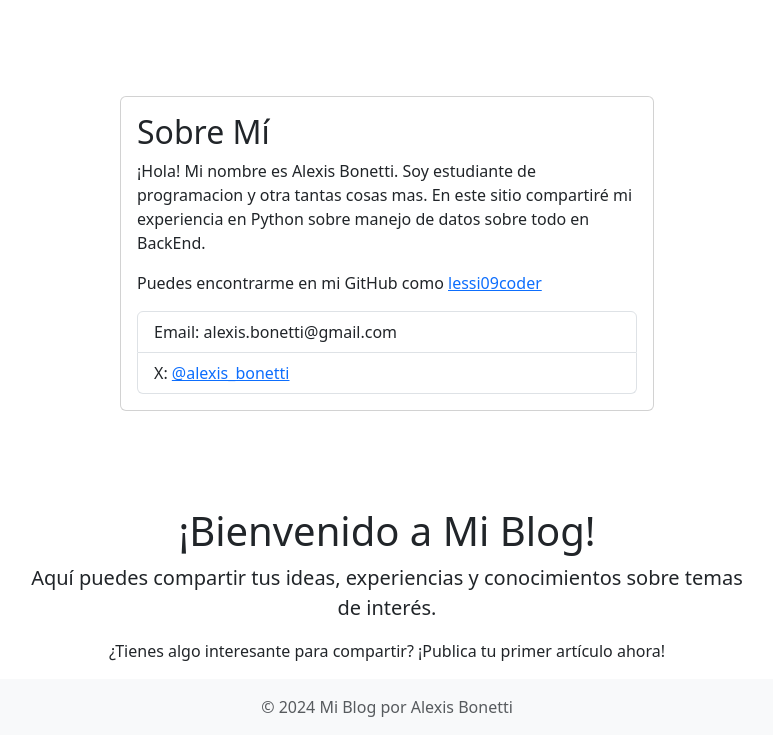
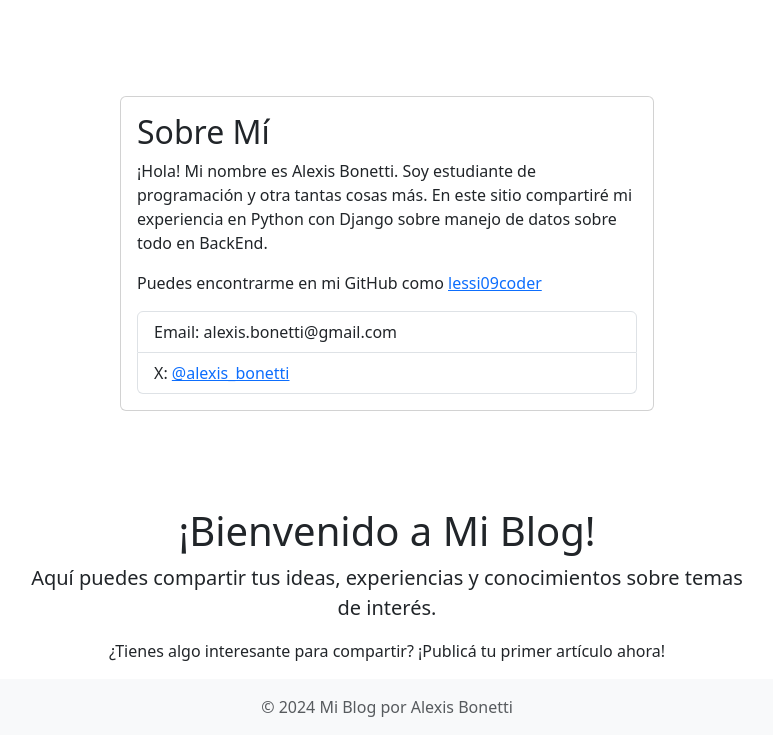
Before and after one commit to lessi09coder/PythonCoder, a Django app: page /about/ in a window 1280 px wide. Shown: the part 56-800 px from the top of the page, without its empty margins (253-1026 px from the left). Run offline with Django 5.2, Linux system fonts and the light colour scheme.

Commit message:
About my

```diff
--- a/EntregaFinal/SUPERBLOG/SUPERBLOG/urls.py
+++ b/EntregaFinal/SUPERBLOG/SUPERBLOG/urls.py
@@ -47,7 +47,7 @@ urlpatterns = [
         ArticuloDetalle.as_view(),
         name="articuloDetalle",
     ),
-    path("about/", SobreMi.as_view(), name="SobreMi"),
+    path("about/", SobreMi.as_view(), name="sobreMi"),
 ] + static(settings.MEDIA_URL, document_root=settings.MEDIA_ROOT)
 
 
--- a/EntregaFinal/SUPERBLOG/templates/index.html
+++ b/EntregaFinal/SUPERBLOG/templates/index.html
@@ -6,7 +6,15 @@
     <meta charset="UTF-8">
     <title>AlexBlog</title>
     <link rel="stylesheet" type="text/css" href="https://cdn.jsdelivr.net/npm/bootstrap@5.3.2/dist/css/bootstrap.min.css"/>
-
+    <style>
+        /* Estilos personalizados para el efecto de zoom */
+        .navbar-nav .nav-link {
+            transition: transform 0.3s ease; /* Transición suave */
+        }
+        .navbar-nav .nav-link:hover {
+            transform: scale(1.1); /* Zoom al pasar el puntero */
+        }
+    </style>
 </head>
 
 <body>
@@ -28,14 +36,14 @@
                             <a class="nav-link" href="{% url 'registro' %}">Registro</a>
                         </li>
                         <li class="nav-item">
-                            <a class="nav-link" href="/about/">Sobre mi</a>
+                            <a class="nav-link" href="{% url 'sobreMi' %}">Sobre mi</a>
                         </li>
                         {% if user.is_authenticated%}
                         <li class="nav-item">
-                            <a class="nav-link" href="/todosArticulos/">Articulos</a>
+                            <a class="nav-link" href="{% url 'verArticulos' %}">Articulos</a>
                         </li>
                         <li class="nav-item">
-                            <a class="nav-link" href="/agregarArticulos/" >Agregar articulo</a>
+                            <a class="nav-link" href="{% url 'AgregarArticulos' %}" >Agregar articulo</a>
                         </li>
                         <li class="nav-item">
                             <form method="post" action="{% url 'logout' %}">
@@ -67,7 +75,7 @@
                 <div class="col-md-8 offset-md-2">
                     <h1 class="text-center">¡Bienvenido a Mi Blog!</h1>
                     <p class="lead text-center">Aquí puedes compartir tus ideas, experiencias y conocimientos sobre temas de interés.</p>
-                    <p class="text-center">¿Tienes algo interesante para compartir? ¡Publica tu primer artículo ahora!</p>
+                    <p class="text-center">¿Tienes algo interesante para compartir? ¡Publicá tu primer artículo ahora!</p>
                 </div>
             </div>
         </div>
--- a/EntregaFinal/SUPERBLOG/templates/sobreMi.html
+++ b/EntregaFinal/SUPERBLOG/templates/sobreMi.html
@@ -8,7 +8,7 @@
             <div class="card">
                 <div class="card-body">
                     <h2 class="card-title">Sobre Mí</h2>
-                    <p class="card-text">¡Hola! Mi nombre es Alexis Bonetti. Soy estudiante de programacion y otra tantas cosas mas. En este sitio compartiré mi experiencia en Python sobre manejo de datos sobre todo en BackEnd.</p>
+                    <p class="card-text">¡Hola! Mi nombre es Alexis Bonetti. Soy estudiante de programación y otra tantas cosas más. En este sitio compartiré mi experiencia en Python con Django sobre manejo de datos sobre todo en BackEnd.</p>
                     <p class="card-text">Puedes encontrarme en mi GitHub como <a href="https://github.com/lessi09coder">lessi09coder</a></p>
                     <ul class="list-group">
                         <li class="list-group-item">Email: alexis.bonetti@gmail.com</li>
```
Also changed, not shown: EntregaFinal/SUPERBLOG/db.sqlite3.
